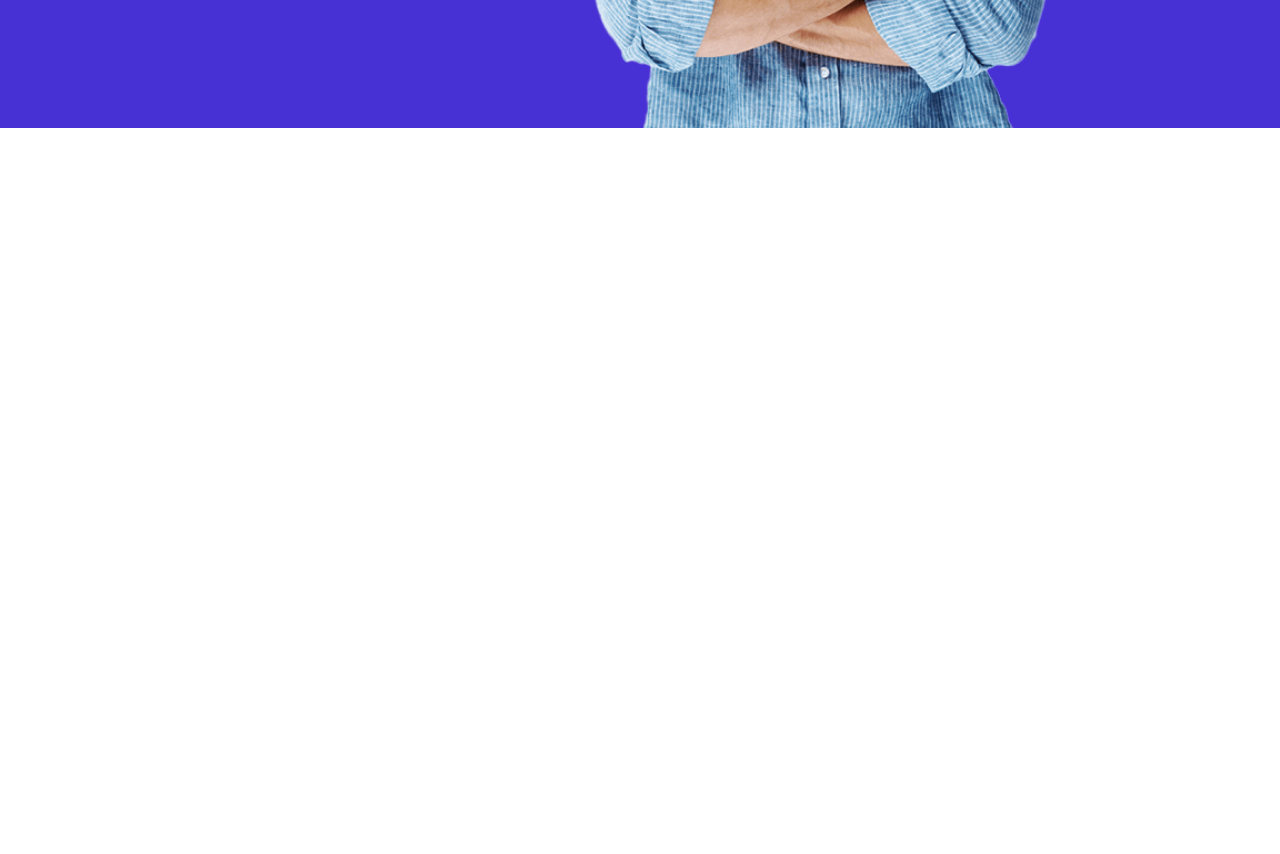
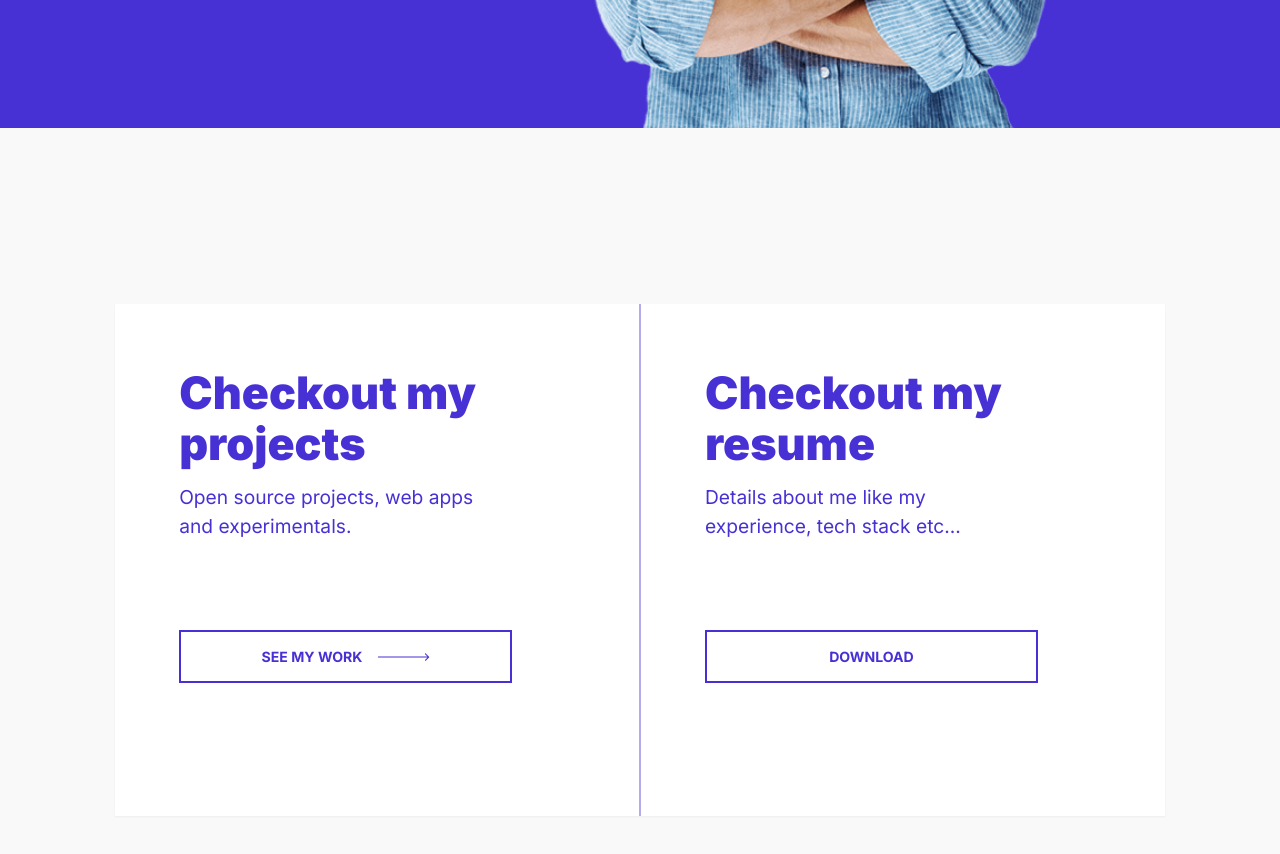
Before and after one commit to stefanbrkic1/portfolio, a React (Vite) app: page / in a window 1280 px wide. Shown: the part 1940-2794 px from the top of the page. Before the commit the page ends 2068 px from the top, so only its background shows below. Built offline with nearby package versions, Linux system fonts and the light colour scheme.

Commit message:
Added WorkResume section

```diff
--- a/src/pages/LandingPage.jsx
+++ b/src/pages/LandingPage.jsx
@@ -9,6 +9,8 @@ function LandingPage() {
       <Navbar />
       <HeroSection />
       <SkillsSection />
+
+      {/* About Section*/}
       <div className="h-auto min-h-[700px] lg:h-screen bg-primary flex flex-col lg:flex-row items-stretch px-[9%]">
         <div className="flex-1 text-[#ffffff] py-[9%]">
           <FadeInItem index={2} showOnce={true}>
@@ -50,6 +52,52 @@ function LandingPage() {
           <div className="w-[100%] max-[414px]:min-h-[470px] min-h-[500px] h-[100%] bg-[url('../assets/img/stefan.png')] bg-contain bg-center bg-no-repeat"></div>
         </div>
       </div>
+      {/* About Section END*/}
+
+      {/* MyWork/Resume Section*/}
+      <div className="h-auto sm:h-screen sm:min-h-[50rem] px-[3%] sm:px-[9%] py-[2rem] sm:py-[0px] sm:pt-[5rem] flex items-center justify-center">
+        <div className="flex flex-col sm:flex-row w-full sm:h-[40rem] shadow-sm">
+          <div className="flex-1 bg-[#ffffff] border-b-2 sm:border-b-0 sm:border-r-2 border-primary border-opacity-40 p-[24px] sm:p-[5rem]">
+            <FadeInItem index={1} showOnce={true}>
+              <h2 className="text-[2.5rem] sm:text-[3.5em] leading-[3rem] sm:leading-[4rem] font-black text-primary max-w-[25rem]">
+                Checkout my projects
+              </h2>
+            </FadeInItem>
+            <FadeInItem index={3} showOnce={true}>
+              <p className="text-primary text-[1.2rem] sm:text-[1.5rem] mt-4 max-w-[23rem]">
+                Open source projects, web apps and experimentals.
+              </p>
+            </FadeInItem>
+            <button className="btn-animation group hover:text-[#ffffff] flex justify-center items-center gap-5 w-full sm:w-[26rem] border-2 border-primary mt-[3rem] sm:mt-[7rem] py-[1.1rem] text-primary font-bold text-[1.1rem]">
+              <div>SEE MY WORK</div>
+              <svg
+                viewBox="0 0 100 16"
+                fill="none"
+                xmlns="http://www.w3.org/2000/svg"
+                className="fill-primary group-hover:fill-[#ffffff] w-[4rem]"
+              >
+                <path d="M99.7071 8.70711C100.098 8.31658 100.098 7.68342 99.7071 7.29289L93.3431 0.928932C92.9526 0.538408 92.3195 0.538408 91.9289 0.928932C91.5384 1.31946 91.5384 1.95262 91.9289 2.34315L97.5858 8L91.9289 13.6569C91.5384 14.0474 91.5384 14.6805 91.9289 15.0711C92.3195 15.4616 92.9526 15.4616 93.3431 15.0711L99.7071 8.70711ZM0 9H99V7H0V9Z" />
+              </svg>
+            </button>
+          </div>
+          <div className="flex-1 bg-[#ffffff] p-[24px] sm:p-[5rem]">
+            <FadeInItem index={1} showOnce={true}>
+              <h2 className="text-[2.5rem] sm:text-[3.5em] leading-[3rem] sm:leading-[4rem] font-black text-primary max-w-[25rem]">
+                Checkout my resume
+              </h2>
+            </FadeInItem>
+            <FadeInItem index={3} showOnce={true}>
+              <p className="text-primary text-[1.2rem] sm:text-[1.5rem] mt-4 max-w-[23rem]">
+                Details about me like my experience, tech stack etc...
+              </p>
+            </FadeInItem>
+            <button className="hover:bg-primary transition-all duration-200 hover:text-[#ffffff] flex justify-center items-center gap-5 w-full sm:w-[26rem] border-2 border-primary mt-[3rem] sm:mt-[7rem] py-[1.1rem] text-primary font-bold text-[1.1rem]">
+              DOWNLOAD
+            </button>
+          </div>
+        </div>
+      </div>
+      {/* MyWork/Resume Section END*/}
     </>
   );
 }
--- a/src/styles/index.css
+++ b/src/styles/index.css
@@ -19,6 +19,43 @@
   .background-0deg {
     background: linear-gradient(0deg, #ccf381 55%, #4831d4 45%);
   }
+
+  .btn-animation {
+    transition: all 0.3s;
+    position: relative;
+    overflow: hidden;
+    z-index: 1;
+  }
+
+  .btn-animation::after {
+    content: "";
+    position: absolute;
+    bottom: 0;
+    left: 0;
+    width: 100%;
+    height: 100%;
+    z-index: -2;
+  }
+
+  .btn-animation::before {
+    content: "";
+    position: absolute;
+    bottom: 0;
+    left: 0;
+    width: 0%;
+    height: 100%;
+    background-color: #4831d4;
+    transition: all 0.3s;
+    z-index: -1;
+  }
+
+  .btn-animation:hover::before {
+    width: 100%;
+  }
+
+  .btn-animation:hover .svg-path {
+    fill: #ffffff;
+  }
 }
 
 :root {
@@ -27,6 +64,7 @@
   text-rendering: optimizeLegibility;
   -webkit-font-smoothing: antialiased;
   -moz-osx-font-smoothing: grayscale;
+  background-color: #f9f9f9;
 }
 
 @media (min-width: 640px) and (max-width: 1600px) {
```
Also changed, not shown: src/assets/style-elements/arrow.svg (added).
